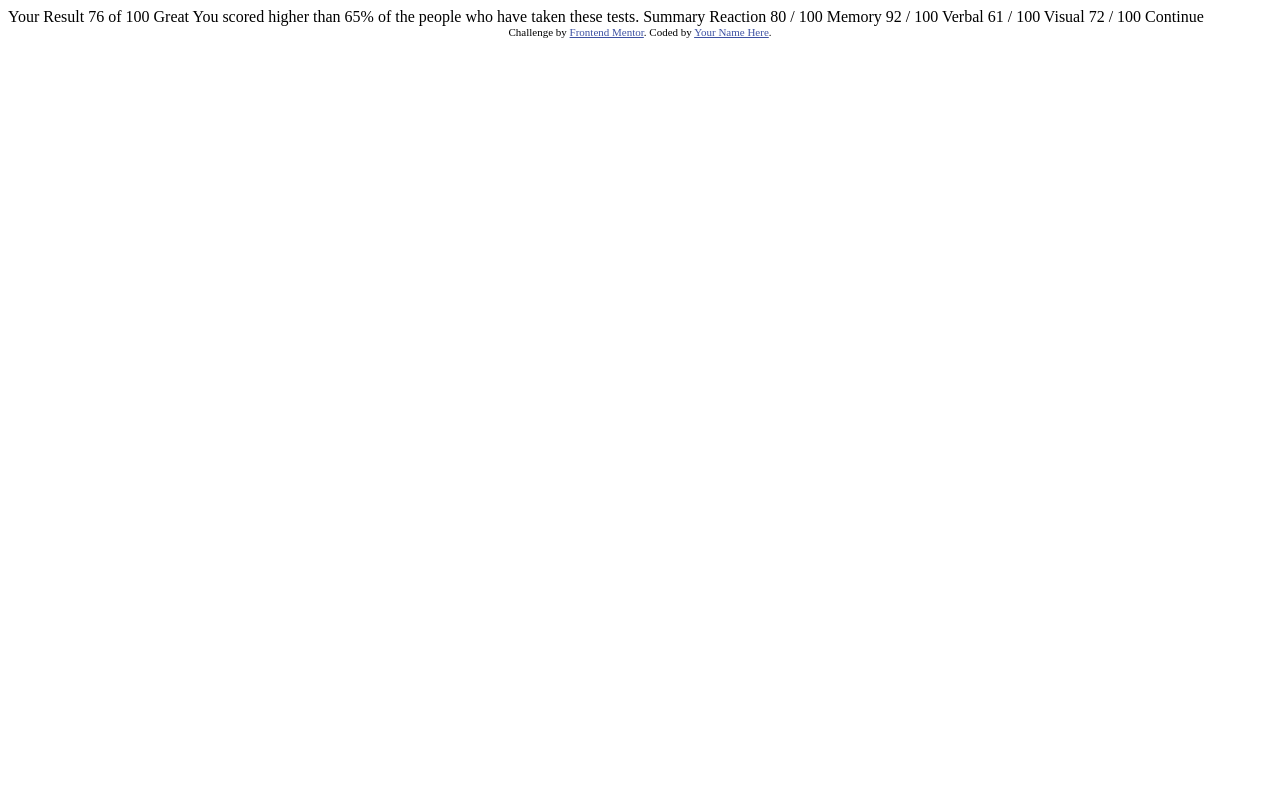
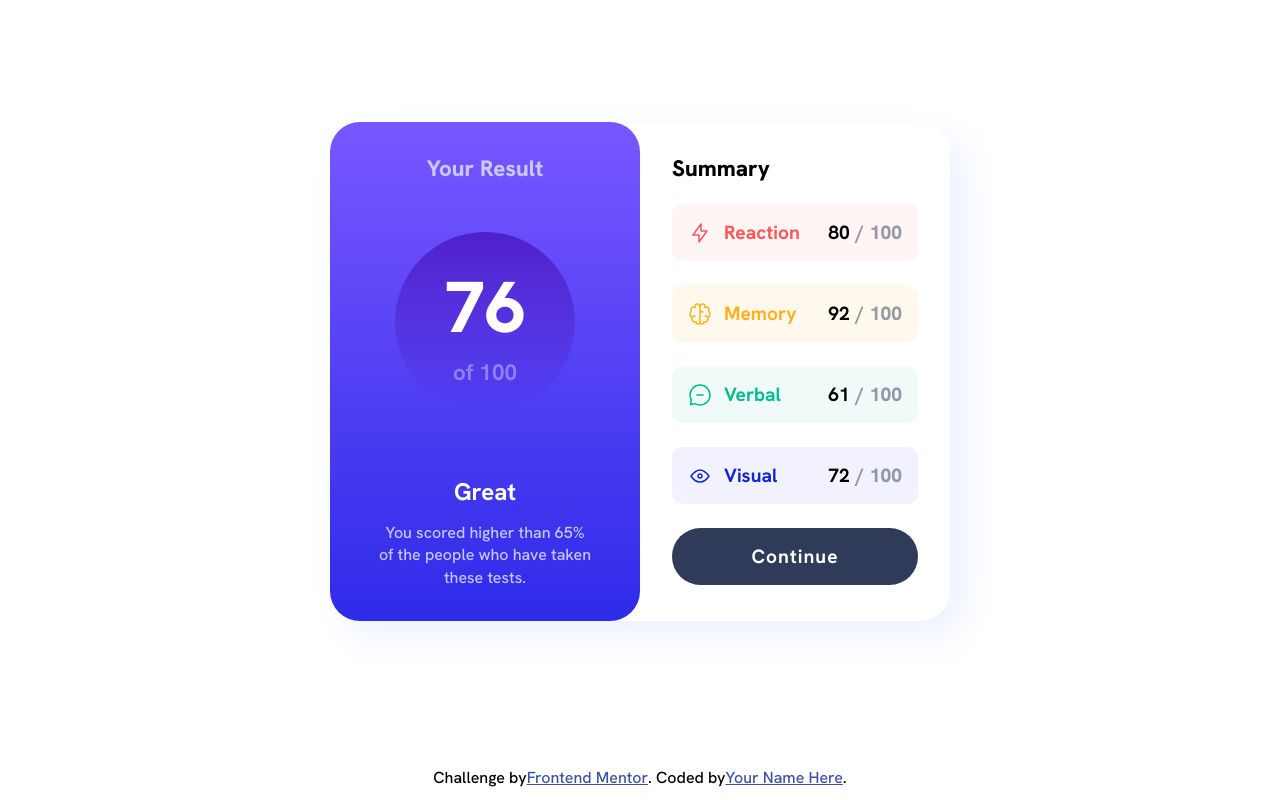
Before and after one commit to dege23/results-summary-component-main, a plain HTML site: page index.html in a window 1280 px wide. Drawn offline with Linux system fonts and the light colour scheme.

Commit message:
Add CSSGrid

```diff
--- /dev/null
+++ b/css/responsive.css
@@ -0,0 +1,43 @@
+@media (min-width: 700px) {
+  :root {
+    --text-size-p: 1rem;
+  }
+
+  .cards {
+    display: grid;
+    grid-template-areas: "card1 card2";
+    grid-template-columns: 1fr 1fr;
+    grid-template-rows: 1fr;
+    max-width: 620px;
+    min-height: initial;
+    border-radius: 30px;
+    margin: auto;
+    box-shadow: 15px 15px 40px 0px var(--pale-blue);
+  }
+
+  .card1 {
+    border-radius: 30px;
+  }
+
+  .card1 h2, .card2 h2{
+    font-size: 1.4rem;
+  }
+
+  .card1 .evaluation-circle {
+    width: 180px;
+    height: 180px;
+  }
+
+  .card1 .evaluation-circle h3 {
+    font-size: 4.5rem;
+  }
+
+  .card1 .evaluation-circle span {
+    font-size: 1.4rem;
+  }
+
+  .attribution {
+    display: flex;
+  }
+
+}
--- /dev/null
+++ b/css/style.css
@@ -0,0 +1,251 @@
+* {
+  margin: 0;
+  padding: 0;
+  box-sizing: border-box;
+  font: 16px "Hanken Grotesk", sans-serif;
+}
+
+:root {
+  /* Predefined colors */
+  /* Primary colors */
+  --light-red: hsl(0, 100%, 67%);
+  --orangey-yellow: hsl(39, 100%, 56%);
+  --green-teal: hsl(166, 100%, 37%);
+  --cobalt-blue: hsl(234, 85%, 45%);
+
+  /* Gradients */
+  /* Background */
+  --light-slate-blue: hsl(252, 100%, 67%);
+  --light-royal-blue: hsl(241, 81%, 54%);
+
+  /* Circle */
+  --violet-blue: hsla(256, 72%, 46%, 1);
+  --persian-blue: hsla(241, 72%, 46%, 0);
+
+  /* Neutral colors */
+  --white: hsl(0, 0%, 100%);
+  --pale-blue: hsl(221, 100%, 96%);
+  --light-lavender: hsl(241, 100%, 89%);
+  --dark-gray-blue: hsl(224, 30%, 27%);
+
+  /* Text sizes */
+  --text-size-p: 0.9rem;
+
+  /* Text colors */
+  --text-color: #000000;
+}
+
+body {
+  background-color: var(--white);
+}
+
+body * {
+  color: var(--text-color);
+}
+
+.container-page {
+  display: flex;
+  flex-direction: column;
+  align-items: center;
+  width: 100vw;
+  min-height: 100vh;
+}
+
+.cards {
+  display: grid;
+  grid-template-areas:
+    "card1"
+    "card2";
+  grid-template-rows: 0.75fr 1fr;
+  grid-template-columns: 1fr;
+  width: 100vw;
+  min-height: 100vh;
+}
+
+.card1 {
+  grid-area: card1;
+  display: flex;
+  flex-direction: column;
+  justify-content: space-between;
+  align-items: center;
+  text-align: center;
+  border-radius: 0 0 30px 30px;
+  padding: 32px 24px;
+  gap: 24px;
+  background: linear-gradient(
+    180deg,
+    var(--light-slate-blue),
+    var(--light-royal-blue)
+  );
+}
+
+.card1 h2 {
+  color: hsl(241, 100%, 89%);
+  font-size: 1.2rem;
+  font-weight: 800;
+}
+
+.card1 .evaluation-circle {
+  background: linear-gradient(var(--violet-blue), var(--persian-blue));
+  display: flex;
+  flex-direction: column;
+  justify-content: center;
+  align-items: center;
+  width: 180px;
+  height: 180px;
+  border-radius: 9999px;
+}
+
+.evaluation-circle h3 {
+  color: var(--white);
+  font-size: 4rem;
+  font-weight: 800;
+  line-height: 1.4em;
+}
+
+.evaluation-circle span {
+  color: hsla(241, 100%, 89%, 0.5);
+  font-weight: 700;
+  font-size: 1.2rem;
+}
+
+.rating-infos h3 {
+  color: var(--white);
+  font-size: 1.5rem;
+  font-weight: 700;
+  line-height: 2.5em;
+}
+
+.rating-infos p {
+  color: var(--light-lavender);
+  font-size: var(--text-size-p);
+  font-weight: 500;
+  line-height: 1.4em;
+  padding: 0 24px;
+}
+
+.card2 {
+  grid-area: card2;
+  display: flex;
+  flex-direction: column;
+  justify-content: space-between;
+  padding: 36px 32px;
+  gap: 24px;
+}
+
+.card2 h2 {
+  font-size: 1.2rem;
+  font-weight: 800;
+  line-height: 1em;
+}
+
+.card2 ul {
+  display: flex;
+  flex-direction: column;
+  justify-content: space-between;
+  list-style: none;
+  gap: 24px;
+}
+
+.highlight {
+  display: flex;
+  justify-content: space-between;
+  align-items: center;
+  border-radius: 10px;
+  padding: 16px;
+}
+
+.highlight div {
+  display: flex;
+  align-items: center;
+}
+
+.highlight div:nth-child(1) {
+  gap: 12px;
+}
+
+.highlight div:nth-child(1) img {
+  width: 24px;
+}
+
+.highlight :nth-child(1) h4 {
+  font-size: 1.2rem;
+  font-weight: 700;
+}
+
+.highlight div:nth-child(2) {
+  gap: 6px;
+}
+
+.highlight div:nth-child(2) span {
+  font-size: 1.2rem;
+}
+
+.highlight div:nth-child(2) span:nth-child(1) {
+  font-weight: 700;
+}
+
+.highlight div:nth-child(2) span:nth-child(2),
+.highlight div:nth-child(2) span:nth-child(3) {
+  color: hsla(224, 30%, 27%, 0.5);
+  font-weight: 800;
+}
+
+.highlight.reaction :nth-child(1) h4 {
+  color: var(--light-red);
+}
+
+.highlight.memory :nth-child(1) h4 {
+  color: var(--orangey-yellow);
+}
+
+.highlight.verbal :nth-child(1) h4 {
+  color: var(--green-teal);
+}
+
+.highlight.visual :nth-child(1) h4 {
+  color: var(--cobalt-blue);
+}
+
+.highlight.reaction {
+  background-color: hsla(0, 100%, 67%, 0.06);
+}
+
+.highlight.memory {
+  background-color: hsla(39, 100%, 56%, 0.08);
+}
+
+.highlight.verbal {
+  background-color: hsla(166, 100%, 37%, 0.06);
+}
+
+.highlight.visual {
+  background-color: hsla(234, 85%, 45%, 0.06);
+}
+
+.card2 button {
+  background: hsl(224, 30%, 27%);
+  color: var(--white);
+  font-size: 1.2rem;
+  font-weight: 700;
+  letter-spacing: 1px;
+  border: none;
+  border-radius: 30px;
+  overflow: hidden;
+  padding: 16px;
+}
+
+.card2 button:hover {
+  background: linear-gradient(hsl(252, 100%, 67%), hsl(241, 81%, 54%));
+}
+
+.attribution {
+  display: none;
+  bottom: 0;
+  margin: 24px auto 12px;
+  text-align: center;
+}
+
+.attribution a {
+  color: hsl(228, 45%, 44%);
+}
--- a/index.html
+++ b/index.html
@@ -1,47 +1,145 @@
 <!DOCTYPE html>
 <html lang="en">
+
 <head>
-  <meta charset="UTF-8">
-  <meta name="viewport" content="width=device-width, initial-scale=1.0"> <!-- displays site properly based on user's device -->
 
-  <link rel="icon" type="image/png" sizes="32x32" href="./assets/images/favicon-32x32.png">
+  <link rel="preconnect" href="https://fonts.googleapis.com">
+  <link rel="preconnect" href="https://fonts.gstatic.com" crossorigin>
+  <link href="https://fonts.googleapis.com/css2?family=Hanken+Grotesk:wght@500;700;800&display=swap" rel="stylesheet">
+  <meta charset="UTF-8" />
+  <meta name="viewport" content="width=device-width, initial-scale=1.0" />
+  <!-- displays site properly based on user's device -->
+
+  <link rel="icon" type="image/png" sizes="32x32" href="./assets/images/favicon-32x32.png" />
 
   <title>Frontend Mentor | Results summary component</title>
 
-  <!-- Feel free to remove these styles or customise in your own stylesheet 👍 -->
-  <style>
-    .attribution { font-size: 11px; text-align: center; }
-    .attribution a { color: hsl(228, 45%, 44%); }
-  </style>
+  <link rel="stylesheet" href="./css/style.css" />
+  <link rel="stylesheet" href="./css/responsive.css" />
 </head>
+
 <body>
+  <div class="container-page">
+    <section class="cards">
+      <section class="card1">
+        <h2>
+          Your Result
+        </h2>
+        <section class="evaluation-circle">
+          <h3>
+            76
+          </h3>
+          <span>
+            of 100
+          </span>
+        </section>
+        <section class="rating-infos">
+          <h3 id="rating">
+            Great
+          </h3>
+          <p id="description-rating">
+            You scored higher than 65% of the people who have taken these
+            tests.
+          </p>
+        </section>
+      </section>
+      <section class="card2">
+        <h2>
+          Summary
+        </h2>
+        <ul class="hightlights">
+          <li class="highlight reaction">
+            <div>
+              <img src="./assets/images/icon-reaction.svg" alt="Lightning Icon" />
+              <h4>
+                Reaction
+              </h4>
+            </div>
+            <div>
+              <span>
+                80
+              </span>
+              <span>
+                /
+              </span>
+              <span>
+                100
+              </span>
+            </div>
+          </li>
+          <li class="highlight
+            memory
+            ">
+            <div>
+              <img src="./assets/images/icon-memory.svg" alt="Brain Icon" />
+              <h4>
+                Memory
+              </h4>
+            </div>
+            <div>
+              <span>
+                92
+              </span>
+              <span>
+                /
+              </span>
+              <span>
+                100
+              </span>
+            </div>
+          </li>
+          <li class="highlight verbal">
+            <div>
+              <img src="./assets/images/icon-verbal.svg" alt="Chat Icon" />
+              <h4>
+                Verbal
+              </h4>
+            </div>
+            <div>
+              <span>
+                61
+              </span>
+              <span>
+                /
+              </span>
+              <span>
+                100
+              </span>
+            </div>
+          </li>
+          <li class="highlight visual">
+            <div>
+              <img src="./assets/images/icon-visual.svg" alt="Eye Icon" />
+              <h4>
+                Visual
+              </h4>
+            </div>
+            <div>
+              <span>
+                72
+              </span>
+              <span>
+                /
+              </span>
+              <span>
+                100
+              </span>
+            </div>
+          </li>
+        </ul>
+        <button id="continue-btn">
+          Continue
+        </button>
 
-  Your Result
-  76
-  of 100
+      </section>
+    </section>
 
-  Great
-  You scored higher than 65% of the people who have taken these tests.
-
-  Summary
-
-  Reaction
-  80 / 100
-
-  Memory
-  92 / 100
-
-  Verbal
-  61 / 100
-
-  Visual
-  72 / 100
-
-  Continue
-
-  <div class="attribution">
-    Challenge by <a href="https://www.frontendmentor.io?ref=challenge" target="_blank">Frontend Mentor</a>.
-    Coded by <a href="#">Your Name Here</a>.
+    <div class="attribution">
+      Challenge by
+      <a href="https://www.frontendmentor.io?ref=challenge" target="_blank">Frontend Mentor</a>. Coded by <a
+        href="#">Your Name Here</a>.
+    </div>
   </div>
 </body>
+
 </html>
```
Also changed, not shown: 2 other files.
